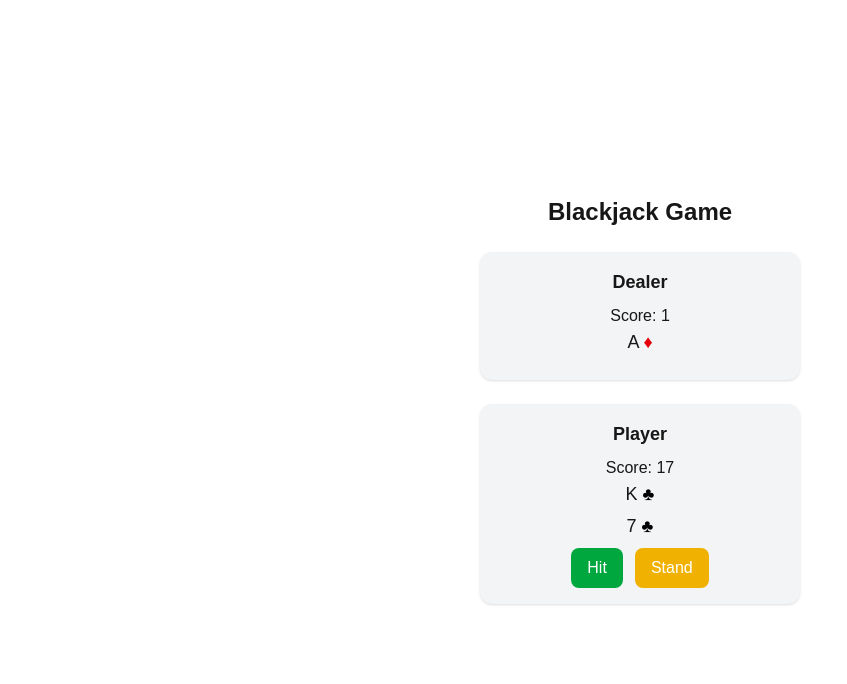
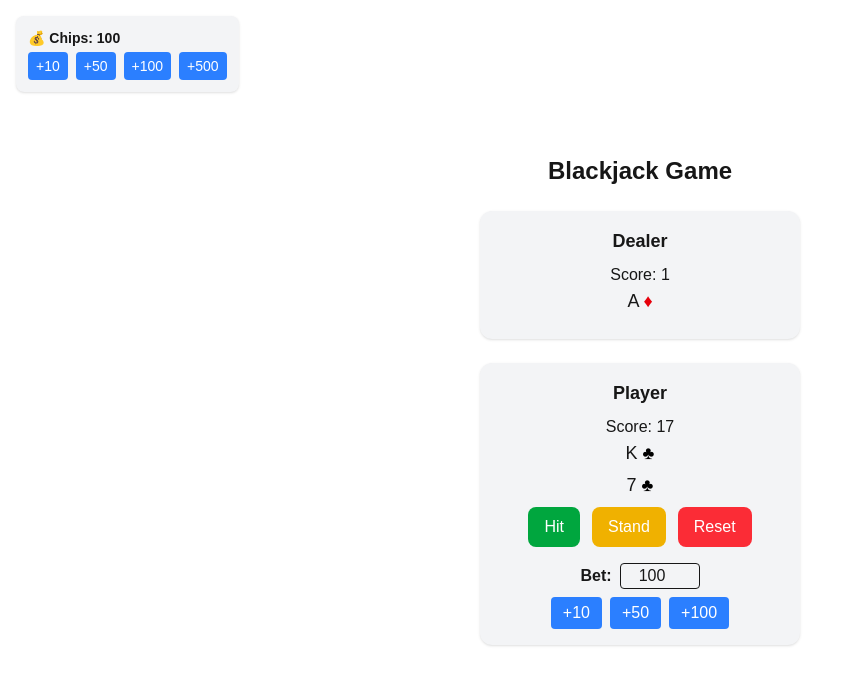
Before and after one commit to samer-alw/blackjack, a Next.js app: page / in a window 1280 px wide. Shown: the top 684 px of the page, without its empty margins (0-847 px from the left). Built offline with nearby package versions, Linux system fonts and the light colour scheme.

Commit message:
Betting system and game outcome implemented

```diff
--- a/src/app/page.tsx
+++ b/src/app/page.tsx
@@ -5,7 +5,6 @@ import { useState, useEffect } from "react";
 function getRandomNumber(max: number = 13): number {
   return Math.floor(Math.random() * max);
 }
-
 
 function getRandomSuit(): string {
   const suits = ["♠", "♥", "♦", "♣"];
@@ -48,11 +47,33 @@ function calculateScore(cards: { number: string; suit: string }[]): number {
   return total;
 }
 
+function dealerTurn(
+  currentCards: { number: string; suit: string }[]
+): { number: string; suit: string }[] {
+  let cards = [...currentCards];
+
+  cards.push(CardGen());
+
+  while (calculateScore(cards) < 16) {
+    cards.push(CardGen());
+  }
+
+  return cards;
+}
 
 export default function BlackjackGame() {
-  const [dealerCards, setDealerCards] = useState<{ number: string; suit: string }[]>([]);
-  const [playerCards, setPlayerCards] = useState<{ number: string; suit: string }[]>([]);
+  const [dealerCards, setDealerCards] = useState<
+    { number: string; suit: string }[]
+  >([]);
+  const [playerCards, setPlayerCards] = useState<
+    { number: string; suit: string }[]
+  >([]);
   const [isStand, setIsStand] = useState(false);
+
+  const [chips, setChips] = useState(100);
+  const [bet, setBet] = useState(100);
+  const [message, setMessage] = useState("");
+  const [roundOver, setRoundOver] = useState(false);
 
   useEffect(() => {
     const initialPlayer = [CardGen(), CardGen()];
@@ -66,11 +87,21 @@ export default function BlackjackGame() {
   };
 
   const stand = () => {
+    if (isStand) return;
+
     setIsStand(true);
+
+    setDealerCards((prev) => {
+      const finalHand = dealerTurn(prev);
+      return finalHand;
+    });
+    setRoundOver(true);
   };
 
   const reset = () => {
     setIsStand(false);
+    setRoundOver(false);
+    setMessage("");
     setPlayerCards([CardGen(), CardGen()]);
     setDealerCards([CardGen()]);
   };
@@ -84,13 +115,54 @@ export default function BlackjackGame() {
   useEffect(() => {
     if (playerScore > 21) {
       setIsStand(true);
+      setRoundOver(true);
     }
   }, [playerScore]);
 
+  useEffect(() => {
+    if (!roundOver) return;
+    if (message) return;
+
+    const playerTotal = calculateScore(playerCards);
+    const dealerTotal = calculateScore(dealerCards);
+
+    const timeout = setTimeout(() => {
+      if (playerTotal > 21) {
+        setMessage("💥 Player busts! You lose!");
+        setChips((prev) => prev - bet);
+      } else if (dealerTotal > 21 || playerTotal > dealerTotal) {
+        setMessage("🎉 You win!");
+        setChips((prev) => prev + bet);
+      } else if (dealerTotal === playerTotal) {
+        setMessage("🤝 It's a draw!");
+      } else {
+        setMessage("😞 Dealer wins!");
+        setChips((prev) => prev - bet);
+      }
+    }, 300);
+
+    return () => clearTimeout(timeout);
+  }, [roundOver, dealerCards, playerCards, message, bet]);
 
   return (
     <div className="flex flex-col items-center justify-center min-h-screen space-y-6">
       <h1 className="text-2xl font-bold">Blackjack Game</h1>
+      {/* 💰 Chip Counter */}
+      <div className="absolute top-4 left-4 bg-gray-100 p-3 rounded-lg shadow text-sm">
+        <p className="font-semibold mb-1">💰 Chips: {chips}</p>
+
+        <div className="flex gap-2">
+          {[10, 50, 100, 500].map((amount) => (
+            <button
+              key={amount}
+              onClick={() => setChips((prev) => prev + amount)}
+              className="px-2 py-1 bg-blue-500 text-white rounded hover:bg-blue-600"
+            >
+              +{amount}
+            </button>
+          ))}
+        </div>
+      </div>
 
       <div className="bg-gray-100 p-4 rounded-xl shadow w-80 text-center">
         <h2 className="text-lg font-semibold mb-2">Dealer</h2>
@@ -108,6 +180,12 @@ export default function BlackjackGame() {
       <div className="bg-gray-100 p-4 rounded-xl shadow w-80 text-center">
         <h2 className="text-lg font-semibold mb-2">Player</h2>
         <p>Score: {playerScore}</p>
+        {message && (
+          <div className="mt-4 p-3 bg-gray-200 rounded-lg text-center text-lg font-semibold">
+            {message}
+          </div>
+        )}
+
         <ul className="space-y-1 text-lg mb-2">
           {playerCards.map((card, i) => (
             <li key={i}>
@@ -132,6 +210,36 @@ export default function BlackjackGame() {
           >
             Stand
           </button>
+          <button
+            onClick={reset}
+            className="px-4 py-2 bg-red-500 text-white rounded-lg hover:bg-red-600 disabled:opacity-50"
+          >
+            Reset
+          </button>
+        </div>
+        {/* Bet Controls */}
+        <div className="mt-4 text-center">
+          <label className="mr-2 font-semibold">Bet:</label>
+          <input
+            type="number"
+            value={bet}
+            onChange={(e) => setBet(Number(e.target.value))}
+            min={1}
+            max={chips}
+            className="border rounded text-center w-20"
+          />
+
+          <div className="flex gap-2 justify-center mt-2">
+            {[10, 50, 100].map((amount) => (
+              <button
+                key={amount}
+                onClick={() => setBet((prev) => prev + amount)}
+                className="px-3 py-1 bg-blue-500 text-white rounded hover:bg-blue-600"
+              >
+                +{amount}
+              </button>
+            ))}
+          </div>
         </div>
       </div>
     </div>
```
